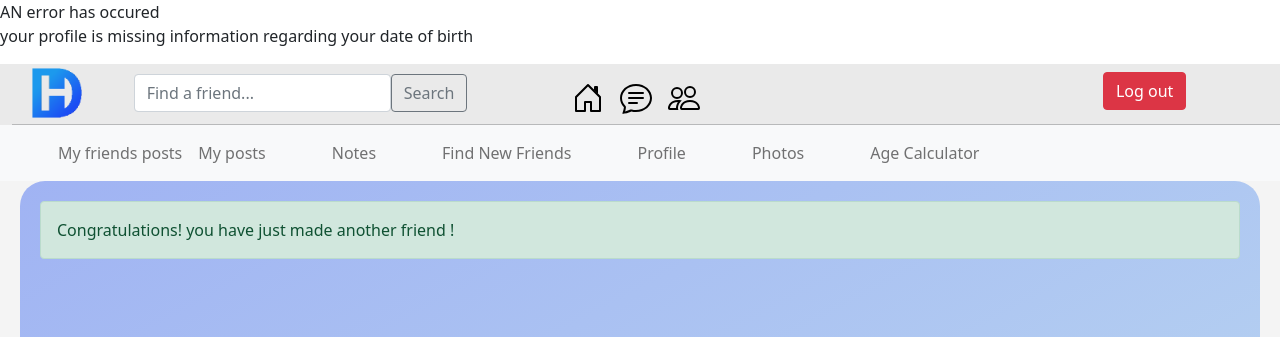
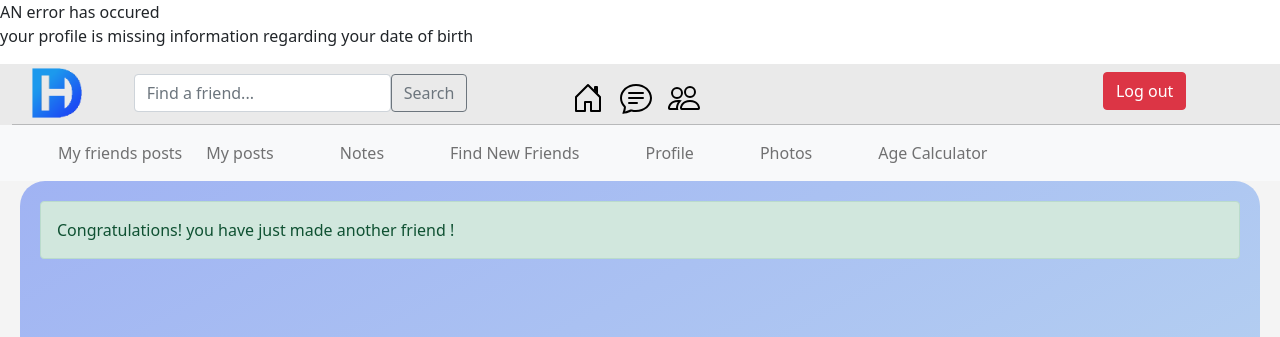
Before and after one commit to djenahalim/social, a PHP site: page /friends/friend_request_accepted.php in a window 1280 px wide. Shown: the top 337 px of the page. Run offline with PHP 8.4, Linux system fonts and the light colour scheme; the visitor is signed in with stand-in values (Sample User, id 1); data that the repository does not hold is empty.

Commit message:
modified:   nav_link.php

```diff
--- a/nav_link.php
+++ b/nav_link.php
@@ -12,7 +12,7 @@
         </li>
 
         <li class="nav-item">
-        <a class="nav-link" id="my_posts" href="\posts\view_my_posts.php">My posts</a>
+        <a class="nav-link ms-2" id="my_posts" href="\posts\view_my_posts.php">My posts</a>
       </li>
 
         <li class="nav-item">
```
